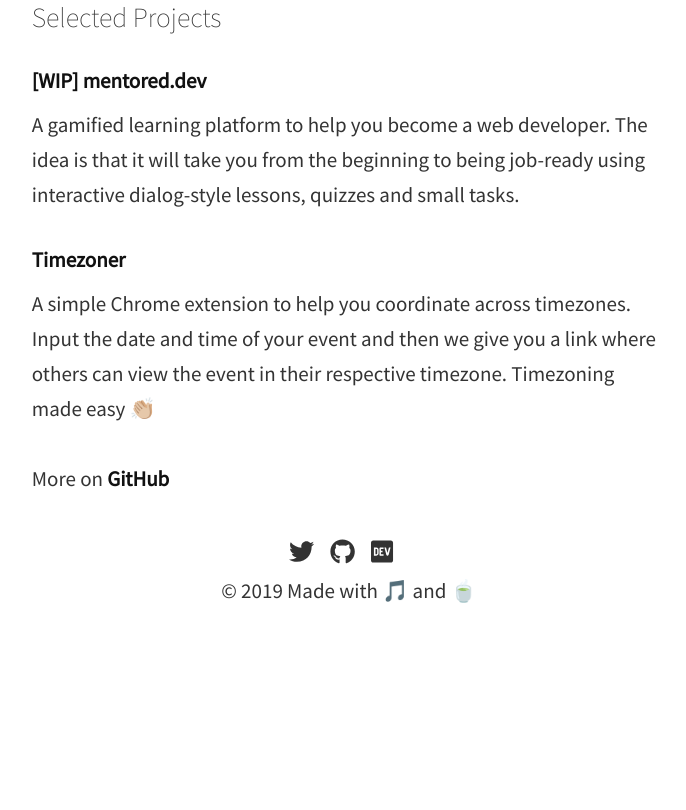
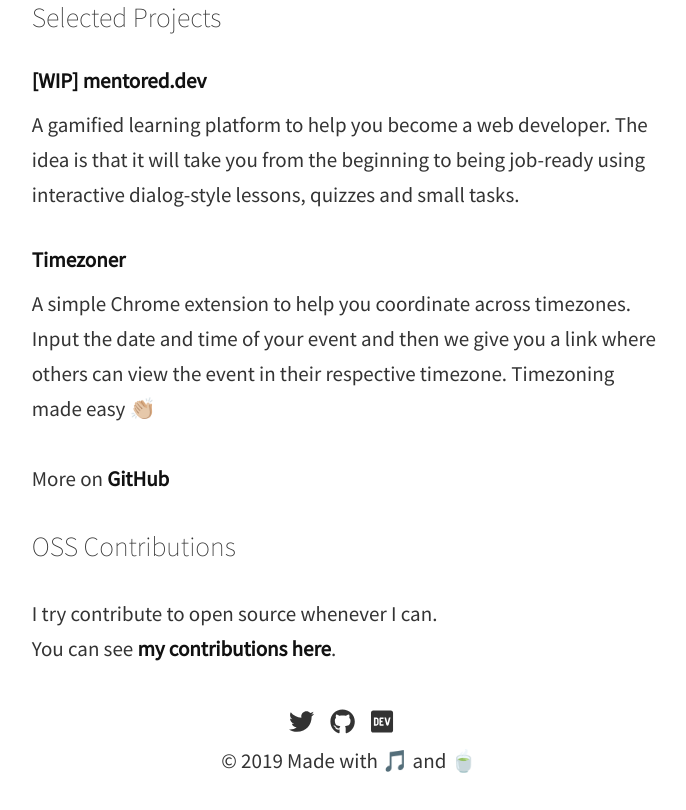
Before and after one commit to jsjoeio/jsjoe.io, a Gatsby site: page / in a window 1280 px wide. Shown: the part 1974-2784 px from the top of the page, without its empty margins (291-977 px from the left). Before the commit the page ends 2613 px from the top, so only its background shows below. Built offline with nearby package versions, Linux system fonts and the light colour scheme; Gatsby itself is replaced by a stand-in of ours.

Commit message:
Add OSS contributions

```diff
--- a/gatsby-config.js
+++ b/gatsby-config.js
@@ -23,6 +23,9 @@ module.exports = {
         link: 'https://chrome.google.com/webstore/detail/timezoner/kfnfgcafkeoflpapeniggnnkcaijgbgk'
       }
     ],
+    pullRequests: {
+      url: 'https://github.com/pulls?q=is%3Apr+author%3Ajsjoeio+-user%3Ajsjoeio+is%3Amerged+is%3Apublic'
+    },
     footer: `Made with <a href='https://open.spotify.com/user/12140522458/playlist/4XMKibrbtfYeG83SdVD3Ez?si=Kq2ihazsQY-x58yafKsVaA' alt='Link to Spotify Playlist Tasty Beats.' target='_blank' rel='noopener noreferrer'>🎵</a> and 🍵`
   },
   plugins: [
--- /dev/null
+++ b/src/components/molecules/OSS.js
@@ -0,0 +1,25 @@
+import React from 'react'
+import { useStaticQuery, graphql } from 'gatsby'
+import Title from '../atoms/Title'
+
+const OSS = () => {
+  const data = useStaticQuery(graphql`
+    query OSSQuery {
+      site {
+        siteMetadata {
+          pullRequests {
+            url
+          }
+        }
+      }
+    }
+  `)
+  return (
+    <section>
+      <Title>OSS Contributions</Title>
+      <p>I try contribute to open source whenever I can.<br /> You can see <a href={data.site.siteMetadata.pullRequests.url} target='_blank' alt='Link to list of merged PRs.' rel='noopener noreferrer'>my contributions here</a>.</p>
+    </section>
+  )
+}
+
+export default OSS
--- a/src/pages/index.js
+++ b/src/pages/index.js
@@ -6,6 +6,7 @@ import About from '../components/molecules/About'
 import Speaking from '../components/molecules/Speaking'
 import Writing from '../components/molecules/Writing'
 import Projects from '../components/molecules/Projects'
+import OSS from '../components/molecules/OSS'
 
 const IndexPage = () => (
   <Layout>
@@ -14,6 +15,7 @@ const IndexPage = () => (
     <Speaking />
     <Writing />
     <Projects />
+    <OSS />
   </Layout>
 )
 
```
